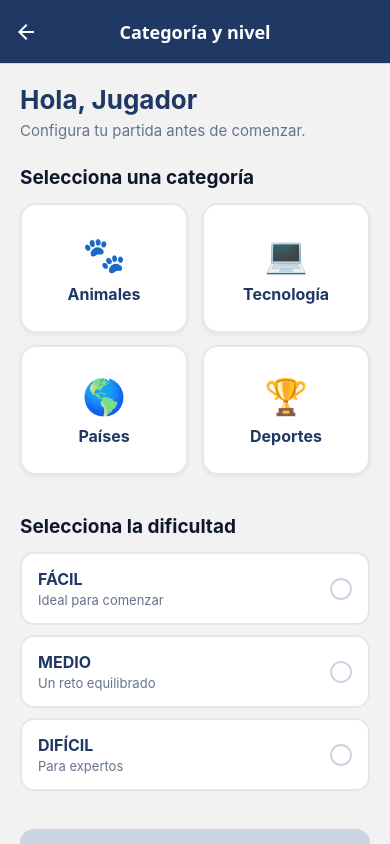
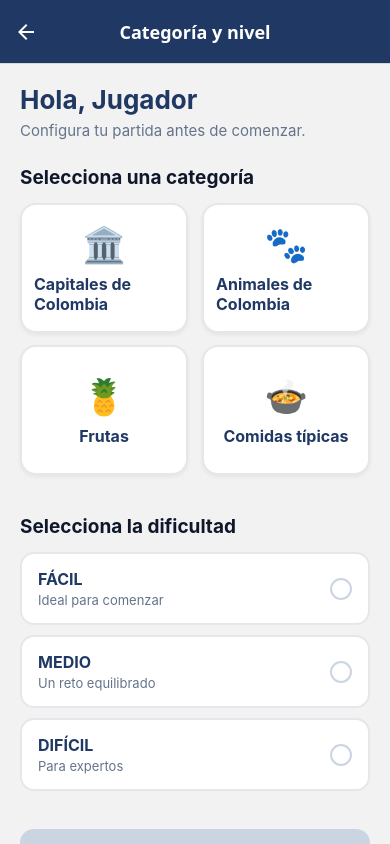
Before and after one commit to jorgetamayo8279-maker/Ahorcado, a React Native app: screen /Categoria in a window 390 px wide. Built offline with nearby package versions, Linux system fonts and the light colour scheme.

Commit message:
Corrige banco de palabras segun requisitos del parcial

```diff
--- a/src/data/palabras.js
+++ b/src/data/palabras.js
@@ -1,143 +1,96 @@
-export const categorias = [
-  {
-    id: 'animales',
-    nombre: 'Animales',
-    icono: '🐾',
-    palabras: {
-      facil: [
-        'GATO',
-        'PERRO',
-        'PATO',
-        'OSO',
-        'LEON',
-      ],
-      medio: [
-        'JIRAFA',
-        'DELFIN',
-        'TORTUGA',
-        'CONEJO',
-        'PANTERA',
-      ],
-      dificil: [
-        'COCODRILO',
-        'RINOCERONTE',
-        'HIPOPOTAMO',
-        'ORNITORRINCO',
-        'CHIMPANCE',
-      ],
-    },
-  },
+// Banco único: las tildes, la diéresis y la Ñ se conservan para mostrarlas.
+export const PALABRAS = [
+  { palabra: 'CALI', categoria: 'capitales', pista: 'Capital del Valle del Cauca', nivel: 'facil' },
+  { palabra: 'TUNJA', categoria: 'capitales', pista: 'Capital de Boyacá', nivel: 'facil' },
+  { palabra: 'PASTO', categoria: 'capitales', pista: 'Capital de Nariño', nivel: 'facil' },
+  { palabra: 'YOPAL', categoria: 'capitales', pista: 'Capital de Casanare', nivel: 'facil' },
+  { palabra: 'MITÚ', categoria: 'capitales', pista: 'Capital del Vaupés', nivel: 'facil' },
+  { palabra: 'MEDELLÍN', categoria: 'capitales', pista: 'Capital de Antioquia', nivel: 'medio' },
+  { palabra: 'MONTERÍA', categoria: 'capitales', pista: 'Capital de Córdoba', nivel: 'medio' },
+  { palabra: 'SINCELEJO', categoria: 'capitales', pista: 'Capital de Sucre', nivel: 'medio' },
+  { palabra: 'CARTAGENA', categoria: 'capitales', pista: 'Capital de Bolívar, famosa por su ciudad amurallada', nivel: 'medio' },
+  { palabra: 'MANIZALES', categoria: 'capitales', pista: 'Capital de Caldas', nivel: 'medio' },
+  { palabra: 'BUCARAMANGA', categoria: 'capitales', pista: 'Capital de Santander, conocida como la Ciudad Bonita', nivel: 'dificil' },
+  { palabra: 'BARRANQUILLA', categoria: 'capitales', pista: 'Capital del Atlántico, reconocida por su carnaval', nivel: 'dificil' },
+  { palabra: 'VILLAVICENCIO', categoria: 'capitales', pista: 'Capital del Meta, puerta de los Llanos Orientales', nivel: 'dificil' },
+  { palabra: 'VALLEDUPAR', categoria: 'capitales', pista: 'Capital del Cesar, reconocida por el vallenato', nivel: 'dificil' },
+  { palabra: 'SAN JOSÉ DEL GUAVIARE', categoria: 'capitales', pista: 'Capital del departamento del Guaviare', nivel: 'dificil' },
 
-  {
-    id: 'tecnologia',
-    nombre: 'Tecnología',
-    icono: '💻',
-    palabras: {
-      facil: [
-        'MOUSE',
-        'WIFI',
-        'DATOS',
-        'RED',
-        'APP',
-      ],
-      medio: [
-        'CODIGO',
-        'ROUTER',
-        'SERVIDOR',
-        'ANDROID',
-        'MEMORIA',
-      ],
-      dificil: [
-        'PROGRAMACION',
-        'CIBERSEGURIDAD',
-        'INTELIGENCIA',
-        'ALGORITMO',
-        'COMPUTADORA',
-      ],
-    },
-  },
+  { palabra: 'JAGUAR', categoria: 'animales', pista: 'Gran felino americano de pelaje con manchas en forma de roseta', nivel: 'facil' },
+  { palabra: 'CÓNDOR', categoria: 'animales', pista: 'Ave de los Andes que aparece en el escudo de Colombia', nivel: 'facil' },
+  { palabra: 'TUCÁN', categoria: 'animales', pista: 'Ave tropical con un pico grande y colorido', nivel: 'facil' },
+  { palabra: 'IGUANA', categoria: 'animales', pista: 'Reptil con una cresta de espinas que suele descansar en árboles', nivel: 'facil' },
+  { palabra: 'PUMA', categoria: 'animales', pista: 'Felino americano de pelaje uniforme, también llamado león de montaña', nivel: 'facil' },
+  { palabra: 'CHIGÜIRO', categoria: 'animales', pista: 'El roedor más grande del mundo, común en los Llanos', nivel: 'medio' },
+  { palabra: 'ARMADILLO', categoria: 'animales', pista: 'Mamífero protegido por un caparazón de placas', nivel: 'medio' },
+  { palabra: 'GUACAMAYA', categoria: 'animales', pista: 'Ave de la familia de los loros con cola larga y plumaje colorido', nivel: 'medio' },
+  { palabra: 'ZARIGÜEYA', categoria: 'animales', pista: 'Marsupial que lleva sus crías en una bolsa y suele salir de noche', nivel: 'medio' },
+  { palabra: 'COLIBRÍ', categoria: 'animales', pista: 'Ave pequeña que puede mantenerse suspendida mientras toma néctar', nivel: 'medio' },
+  { palabra: 'OSO DE ANTEOJOS', categoria: 'animales', pista: 'Oso andino con marcas claras alrededor de los ojos', nivel: 'dificil' },
+  { palabra: 'MONO AULLADOR', categoria: 'animales', pista: 'Primate cuyo potente llamado se escucha a gran distancia', nivel: 'dificil' },
+  { palabra: 'CAIMÁN AGUJA', categoria: 'animales', pista: 'Reptil de hocico alargado que habita costas y ríos tropicales', nivel: 'dificil' },
+  { palabra: 'TORTUGA CAREY', categoria: 'animales', pista: 'Tortuga marina de pico curvo que habita arrecifes', nivel: 'dificil' },
+  { palabra: 'DELFÍN ROSADO', categoria: 'animales', pista: 'Mamífero acuático de los ríos amazónicos con tonalidad rosada', nivel: 'dificil' },
 
-  {
-    id: 'paises',
-    nombre: 'Países',
-    icono: '🌎',
-    palabras: {
-      facil: [
-        'CHILE',
-        'PERU',
-        'CHINA',
-        'INDIA',
-        'CUBA',
-      ],
-      medio: [
-        'COLOMBIA',
-        'ECUADOR',
-        'CANADA',
-        'MEXICO',
-        'PANAMA',
-      ],
-      dificil: [
-        'ARGENTINA',
-        'VENEZUELA',
-        'GUATEMALA',
-        'AUSTRALIA',
-        'NICARAGUA',
-      ],
-    },
-  },
+  { palabra: 'LULO', categoria: 'frutas', pista: 'Fruta ácida de pulpa verde muy usada en jugos', nivel: 'facil' },
+  { palabra: 'PIÑA', categoria: 'frutas', pista: 'Fruta tropical con corona de hojas y cáscara de escamas', nivel: 'facil' },
+  { palabra: 'MANGO', categoria: 'frutas', pista: 'Fruta tropical con una semilla grande y pulpa amarilla o anaranjada', nivel: 'facil' },
+  { palabra: 'MORA', categoria: 'frutas', pista: 'Fruta de pequeños granos oscuros usada en jugos y mermeladas', nivel: 'facil' },
+  { palabra: 'PAPAYA', categoria: 'frutas', pista: 'Fruta de pulpa anaranjada con numerosas semillas negras en el centro', nivel: 'facil' },
+  { palabra: 'GUANÁBANA', categoria: 'frutas', pista: 'Fruta verde con espinas blandas y pulpa blanca', nivel: 'medio' },
+  { palabra: 'MARACUYÁ', categoria: 'frutas', pista: 'Fruta de cáscara amarilla y pulpa ácida con muchas semillas', nivel: 'medio' },
+  { palabra: 'GUAYABA', categoria: 'frutas', pista: 'Fruta aromática con muchas semillas pequeñas, usada para hacer bocadillo', nivel: 'medio' },
+  { palabra: 'PITAHAYA', categoria: 'frutas', pista: 'Fruta de cáscara amarilla o roja y pulpa con pequeñas semillas negras', nivel: 'medio' },
+  { palabra: 'MANDARINA', categoria: 'frutas', pista: 'Cítrico de cáscara fácil de retirar y gajos dulces', nivel: 'medio' },
+  { palabra: 'GRANADILLA', categoria: 'frutas', pista: 'Fruta de cáscara anaranjada dura y semillas rodeadas de pulpa dulce', nivel: 'dificil' },
+  { palabra: 'TOMATE DE ÁRBOL', categoria: 'frutas', pista: 'Fruta andina ovalada de sabor ácido, usada en jugos', nivel: 'dificil' },
+  { palabra: 'MANGO DE AZÚCAR', categoria: 'frutas', pista: 'Variedad pequeña de mango de pulpa dulce, popular en el Caribe colombiano', nivel: 'dificil' },
+  { palabra: 'NARANJA TANGELO', categoria: 'frutas', pista: 'Cítrico híbrido de pulpa jugosa y cáscara anaranjada', nivel: 'dificil' },
+  { palabra: 'ZAPOTE COSTEÑO', categoria: 'frutas', pista: 'Fruta tropical de cáscara café y pulpa anaranjada consumida en la costa', nivel: 'dificil' },
 
-  {
-    id: 'deportes',
-    nombre: 'Deportes',
-    icono: '🏆',
-    palabras: {
-      facil: [
-        'GOLF',
-        'TENIS',
-        'RUGBY',
-        'BOXEO',
-        'FUTBOL',
-      ],
-      medio: [
-        'CICLISMO',
-        'NATACION',
-        'BEISBOL',
-        'PATINAJE',
-        'ESGRIMA',
-      ],
-      dificil: [
-        'BALONCESTO',
-        'AUTOMOVILISMO',
-        'HALTEROFILIA',
-        'MOTOCICLISMO',
-        'TRIATLON',
-      ],
-    },
-  },
+  { palabra: 'AREPA', categoria: 'comidas', pista: 'Preparación redonda de masa de maíz que se asa o se fríe', nivel: 'facil' },
+  { palabra: 'AJIACO', categoria: 'comidas', pista: 'Sopa bogotana de pollo, papas y guascas', nivel: 'facil' },
+  { palabra: 'TAMAL', categoria: 'comidas', pista: 'Masa con relleno que se cocina envuelta en hojas', nivel: 'facil' },
+  { palabra: 'OBLEA', categoria: 'comidas', pista: 'Dulce de láminas delgadas que suele rellenarse con arequipe', nivel: 'facil' },
+  { palabra: 'MUTE', categoria: 'comidas', pista: 'Sopa santandereana con maíz y carnes', nivel: 'facil' },
+  { palabra: 'SANCOCHO', categoria: 'comidas', pista: 'Sopa tradicional con carnes, yuca, plátano y otros tubérculos', nivel: 'medio' },
+  { palabra: 'EMPANADA', categoria: 'comidas', pista: 'Masa rellena que suele freírse y servirse con ají', nivel: 'medio' },
+  { palabra: 'BUÑUELO', categoria: 'comidas', pista: 'Bola frita de masa con queso, tradicional en Navidad', nivel: 'medio' },
+  { palabra: 'CHANGUA', categoria: 'comidas', pista: 'Caldo de leche y huevo típico del altiplano cundiboyacense', nivel: 'medio' },
+  { palabra: 'NATILLA', categoria: 'comidas', pista: 'Postre firme de leche y fécula, tradicional en Navidad', nivel: 'medio' },
+  { palabra: 'BANDEJA PAISA', categoria: 'comidas', pista: 'Plato antioqueño con fríjoles, arroz, chicharrón y otros acompañamientos', nivel: 'dificil' },
+  { palabra: 'ARROZ CON COCO', categoria: 'comidas', pista: 'Acompañamiento de la costa Caribe preparado con un fruto tropical', nivel: 'dificil' },
+  { palabra: 'AREPA DE HUEVO', categoria: 'comidas', pista: 'Preparación costeña de maíz frita con un huevo en su interior', nivel: 'dificil' },
+  { palabra: 'SOBREBARRIGA', categoria: 'comidas', pista: 'Corte de res que suele servirse en salsa criolla', nivel: 'dificil' },
+  { palabra: 'LECHONA TOLIMENSE', categoria: 'comidas', pista: 'Cerdo relleno con arvejas y carne, típico del Tolima', nivel: 'dificil' },
 ];
 
 export const niveles = [
-  {
-    id: 'facil',
-    nombre: 'FÁCIL',
-    descripcion: 'Ideal para comenzar',
-  },
-  {
-    id: 'medio',
-    nombre: 'MEDIO',
-    descripcion: 'Un reto equilibrado',
-  },
-  {
-    id: 'dificil',
-    nombre: 'DIFÍCIL',
-    descripcion: 'Para expertos',
-  },
+  { id: 'facil', nombre: 'FÁCIL', descripcion: 'Ideal para comenzar' },
+  { id: 'medio', nombre: 'MEDIO', descripcion: 'Un reto equilibrado' },
+  { id: 'dificil', nombre: 'DIFÍCIL', descripcion: 'Para expertos' },
 ];
 
+// Conserva las listas de textos por nivel que ofrece la interfaz pública actual.
+export const categorias = [
+  { id: 'capitales', nombre: 'Capitales de Colombia', icono: '🏛️' },
+  { id: 'animales', nombre: 'Animales de Colombia', icono: '🐾' },
+  { id: 'frutas', nombre: 'Frutas', icono: '🍍' },
+  { id: 'comidas', nombre: 'Comidas típicas', icono: '🍲' },
+].map((categoria) => ({
+  ...categoria,
+  palabras: Object.fromEntries(
+    niveles.map(({ id }) => [
+      id,
+      PALABRAS.filter(
+        (registro) => registro.categoria === categoria.id && registro.nivel === id
+      ).map((registro) => registro.palabra),
+    ])
+  ),
+}));
+
 export function obtenerCategoriaPorId(categoriaId) {
-  return categorias.find(
-    (categoria) => categoria.id === categoriaId
-  );
+  return categorias.find((categoria) => categoria.id === categoriaId);
 }
 
 export function obtenerPalabraAleatoria(categoriaId, nivel) {
@@ -148,10 +101,7 @@ export function obtenerPalabraAleatoria(categoriaId, nivel) {
   }
 
   const lista = categoria.palabras[nivel];
-
-  const indiceAleatorio = Math.floor(
-    Math.random() * lista.length
-  );
+  const indiceAleatorio = Math.floor(Math.random() * lista.length);
 
   return lista[indiceAleatorio];
 }
```
